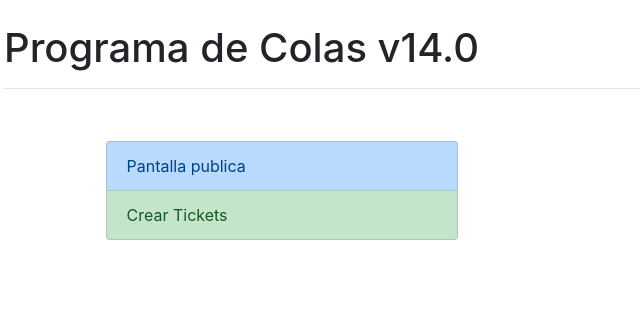
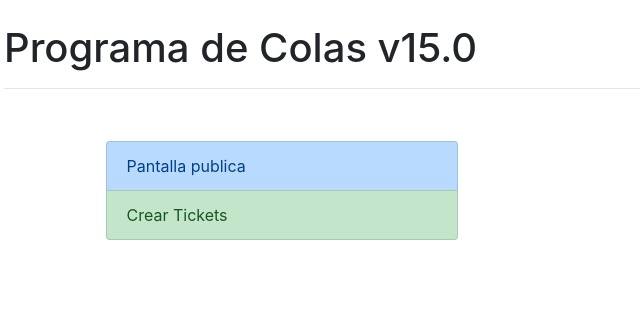
Before and after one commit to DAOBLUR/SistemaGestionDeColasPorTurnos, a website: page public/index.html in a window 1280 px wide. Shown: the full height of the page, 81-721 px from the left. Drawn offline with nearby package versions, Linux system fonts and the light colour scheme.

Commit message:
Update index.html

```diff
--- a/public/index.html
+++ b/public/index.html
@@ -13,7 +13,7 @@
 </head>
 
 <body class="container mt-4">
-    <h1>Programa de Colas v14.0</h1>
+    <h1>Programa de Colas v15.0</h1>
     <hr>
 
     <div class="container">
```
